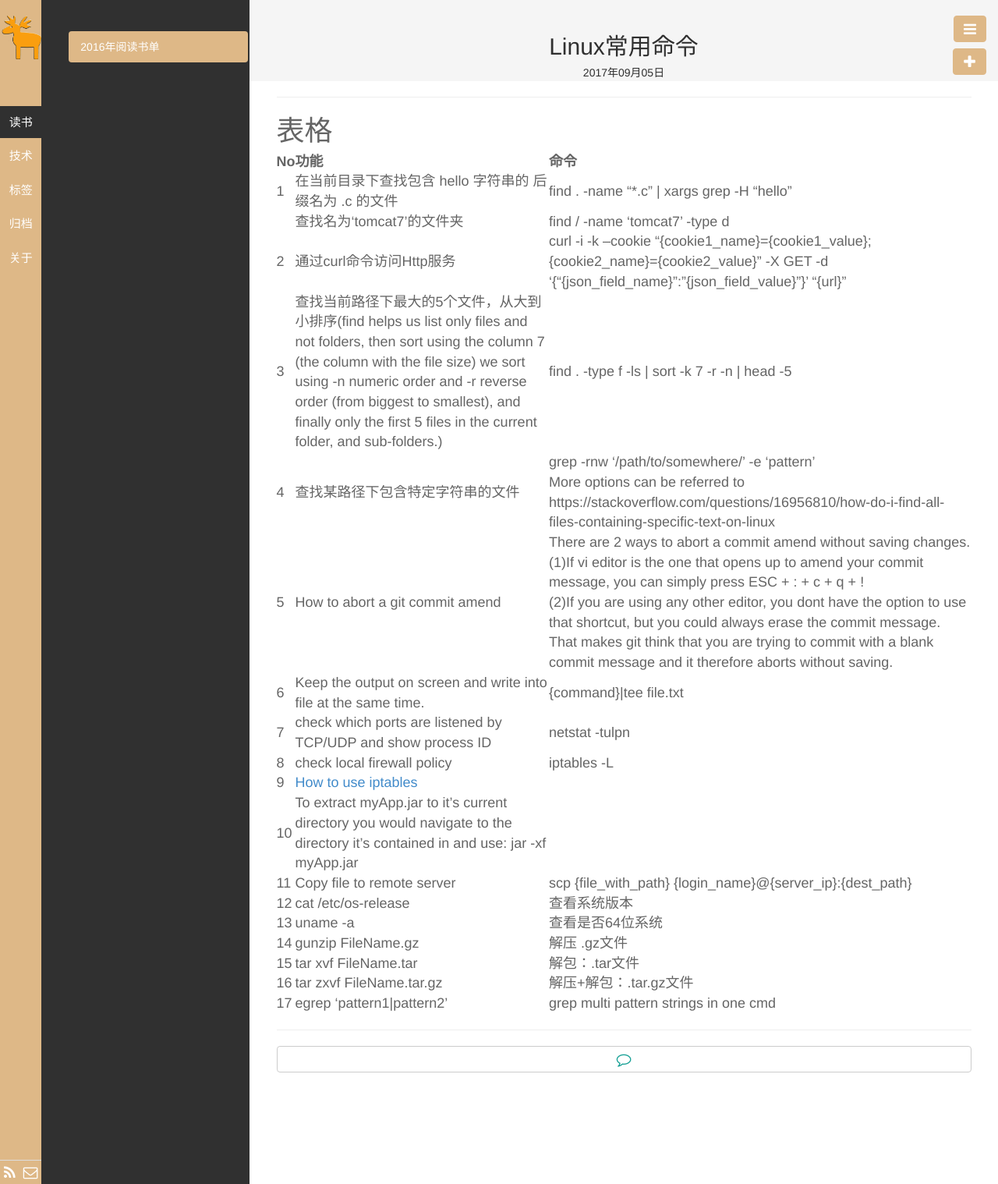
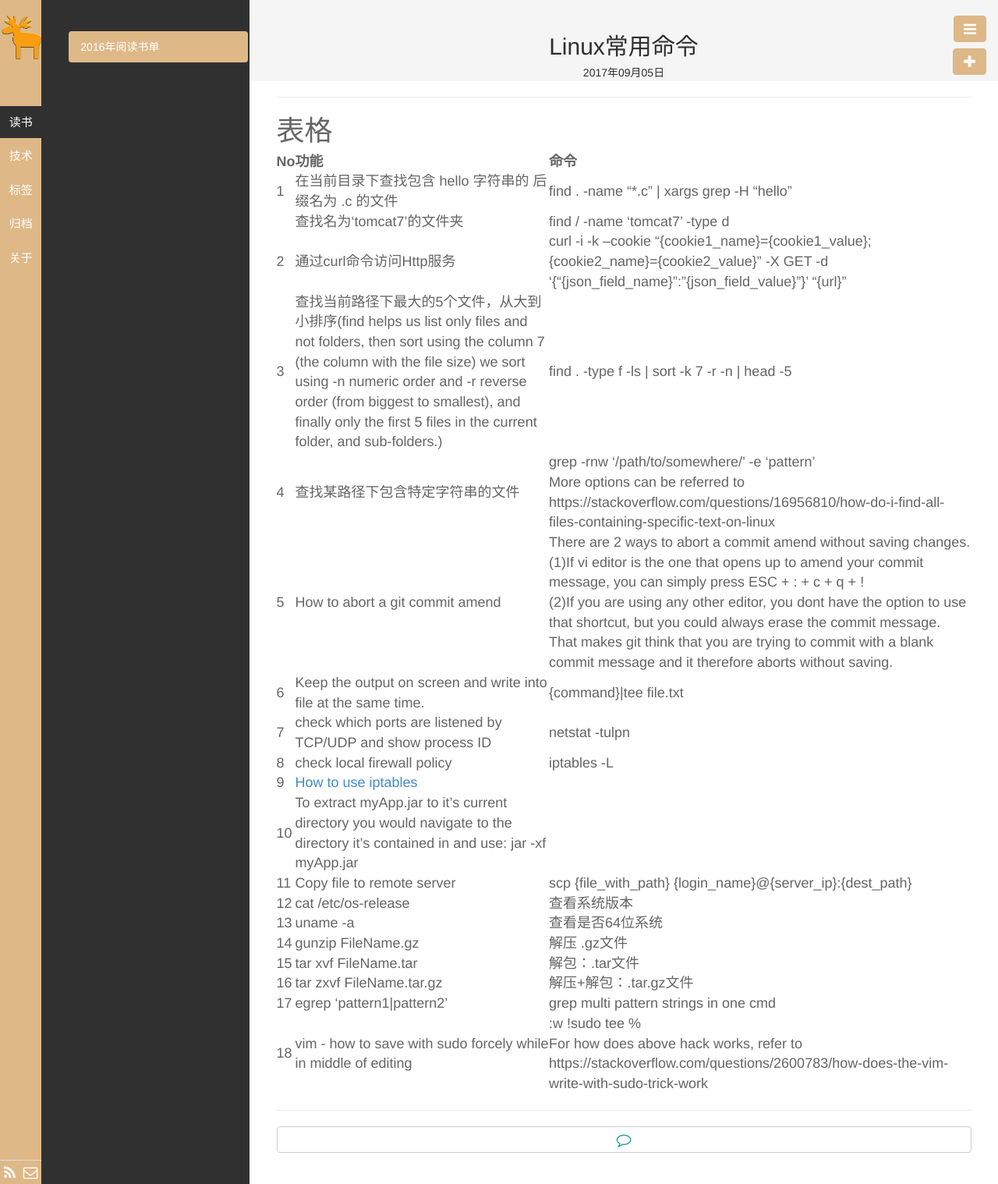
Before and after one commit to qhdwhy184/qhdwhy184.github.io, a Jekyll site: the page built from _posts/技术/2017-09-05-Linux常用命令.md, in a window 1280 px wide. Shown: the whole page at 78% size. Built offline with Jekyll 4.4.1, drawn with Linux system fonts in a browser that asks for light colours.

Commit message:
Update 2017-09-05-Linux常用命令.md

```diff
--- a/_posts/技术/2017-09-05-Linux常用命令.md
+++ b/_posts/技术/2017-09-05-Linux常用命令.md
@@ -31,3 +31,4 @@ description:
 |15|tar xvf FileName.tar |解包：.tar文件|
 |16|tar zxvf FileName.tar.gz |解压+解包：.tar.gz文件|
 |17| egrep 'pattern1\|pattern2' | grep multi pattern strings in one cmd |
+|18|vim - how to save with sudo forcely while in middle of editing|:w !sudo tee % <br/> For how does above hack works, refer to https://stackoverflow.com/questions/2600783/how-does-the-vim-write-with-sudo-trick-work|
```
